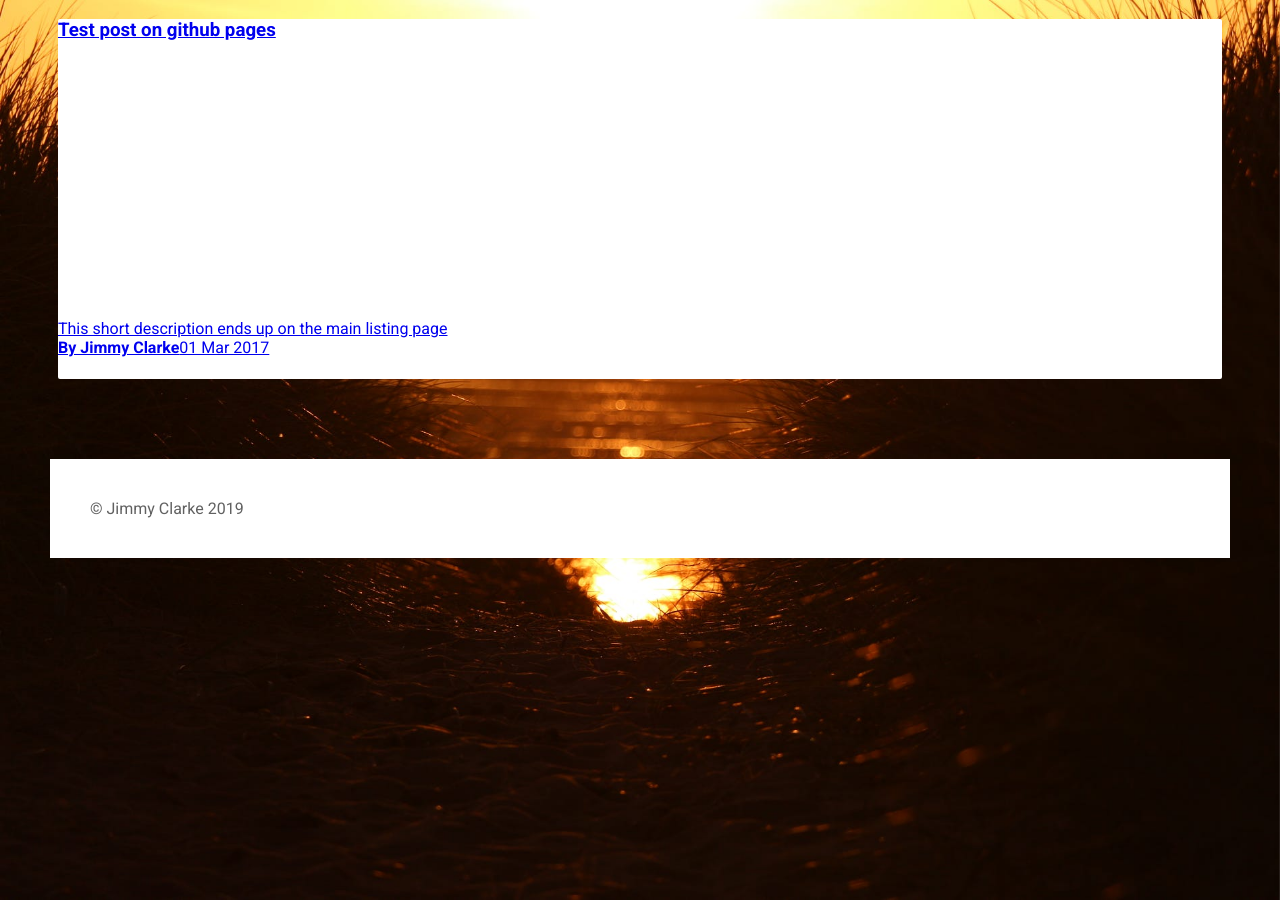
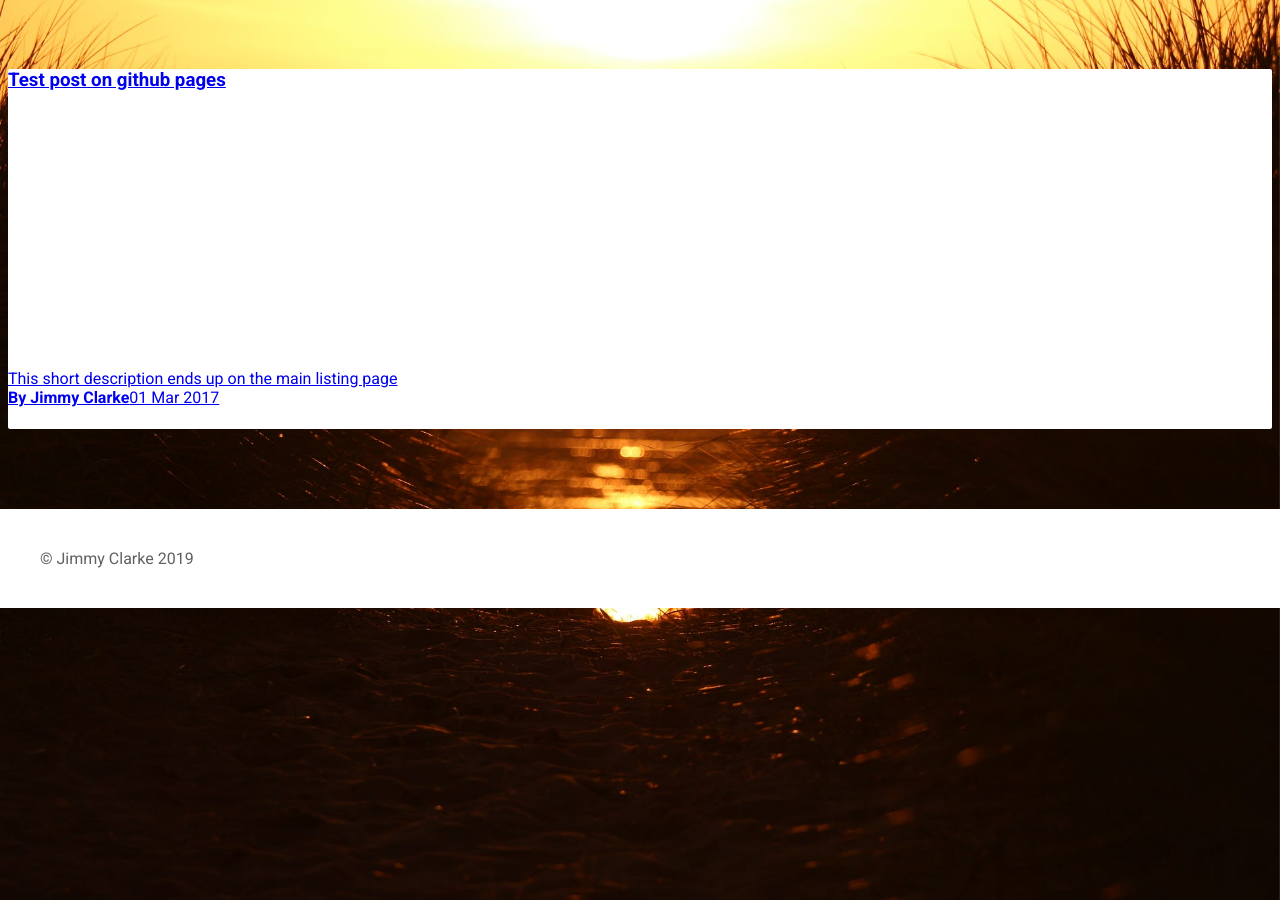
Before and after one commit to jimmyclarke113/jimmyclarke113.github.io, a Jekyll site: the page built from index.html, in a window 1280 px wide. Built offline with Jekyll 4.4.1, drawn with Linux system fonts in a browser that asks for light colours.

Commit message:
Update styles2019.css

```diff
--- a/css/styles2019.css
+++ b/css/styles2019.css
@@ -15,7 +15,8 @@
 body{
   color:#616161;
   font-family: 'Roboto', 'Helvetica', sans-serif;
-  padding: 0 50px;
+  padding:0;
+  padding-top: 50px;
   margin:0;
 }
 .content{
```
